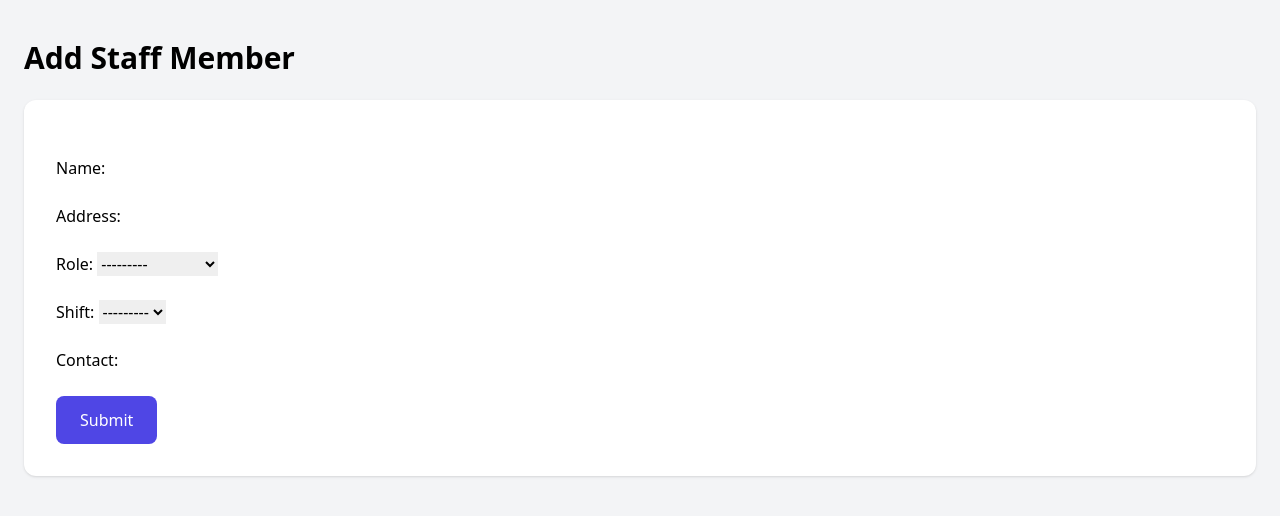
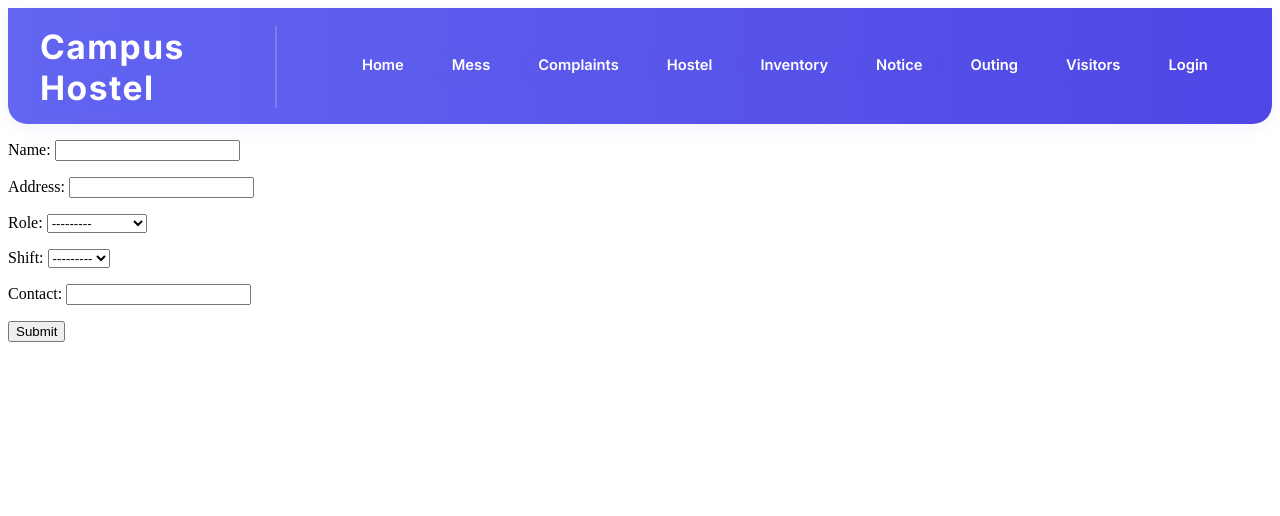
Before and after one commit to vanshikka-sharma/hostel_management_system, a Django app: page /staff/add/ in a window 1280 px wide. Shown: the top 516 px of the page. Run offline with Django 5.2, Linux system fonts and the light colour scheme; some libraries are stand-ins or nearby versions.

Commit message:
Enhance UI and functionality across multiple templates: - Update room list template to include 'Allot Room' button. - Add 'Add' button to outing requests page. - Improve parcel history layout with navigation links. - Refactor staff management template for better structure and styling. - Revamp navbar with gradient background and improved link styles.

```diff
--- a/outing/templates/outing/outing_list.html
+++ b/outing/templates/outing/outing_list.html
@@ -56,6 +56,11 @@
 </style>
 <div class="container">
     <h2>All Outing Requests</h2>
+    <div style="display:flex; justify-content:flex-end; margin-bottom:1rem;">
+        <a href="{% url 'outing_add' %}">
+            <button type="button" style="background:#4f46e5;color:#fff;padding:0.5rem 1.2rem;border:none;border-radius:0.7rem;cursor:pointer;font-weight:600;box-shadow:0 2px 6px rgba(79,70,229,0.08);">Add</button>
+        </a>
+    </div>
     {% if outings %}
         <div class="table-container">
             <table>
--- a/outing/urls.py
+++ b/outing/urls.py
@@ -4,5 +4,6 @@ from . import views
 
 urlpatterns = [
     path('apply/', views.apply_outing, name='apply_outing'),
+    path('add/', views.apply_outing, name='outing_add'),
     path('list/', views.outing_list, name='outing_list'),
 ]
--- a/staff/templates/add_members.html
+++ b/staff/templates/add_members.html
@@ -1,18 +1,10 @@
-<!DOCTYPE html>
-<html>
-<head>
-  <meta charset="UTF-8">
-  <title>Add Member</title>
-  <script src="https://cdn.tailwindcss.com"></script>
-</head>
-<body class="bg-gray-100">
+{% extends 'base.html' %}
+{% block content %}
 <div class="container mx-auto px-6 py-10">
-    <h2 class="text-3xl font-bold mb-6">Add Staff Member</h2>
   <form method="post" class="bg-white p-8 rounded-xl shadow space-y-6">
     {% csrf_token %}
     {{ form.as_p }}
     <button type="submit" class="bg-indigo-600 text-white px-6 py-3 rounded-lg hover:bg-indigo-700">Submit</button>
   </form>
 </div>
-</body>
-</html>
+{% endblock %}
--- a/templates/navbar.html
+++ b/templates/navbar.html
@@ -1,46 +1,76 @@
 <style>
 @import url('https://fonts.googleapis.com/css2?family=Inter:wght@400;500;600;700&display=swap');
 .navbar {
-    background: #4f46e5;
+    background: linear-gradient(90deg, #6366f1 0%, #4f46e5 100%);
     color: #fff;
     font-family: 'Inter', sans-serif;
-    box-shadow: 0 2px 8px rgba(0,0,0,0.05);
-    padding: 1rem 0;
+    box-shadow: 0 4px 16px rgba(99,102,241,0.08);
+    padding: 1.1rem 0 1rem 0;
+    border-bottom-left-radius: 1.2rem;
+    border-bottom-right-radius: 1.2rem;
+    backdrop-filter: blur(8px);
+    -webkit-backdrop-filter: blur(8px);
 }
 .navbar-container {
-    max-width: 1200px;
+
     margin: 0 auto;
     display: flex;
-    justify-content: space-between;
+    justify-content: flex-start;
     align-items: center;
     padding: 0 2rem;
+    gap: 2.2rem;
 }
 .navbar-title {
-    font-size: 2rem;
-    font-weight: 700;
-    letter-spacing: 1px;
+    font-size: 2.1rem;
+    font-weight: 800;
+    letter-spacing: 1.5px;
+    color: #fff;
+    text-shadow: 0 2px 12px rgba(99,102,241,0.18);
+    margin-right: 2.2rem;
+    border-right: 2px solid rgba(255,255,255,0.18);
+    padding-right: 2.2rem;
 }
 .navbar-links {
     display: flex;
-    gap: 2rem;
+    flex-wrap: nowrap;
+    gap: 1.2rem;
+    align-items: center;
+    padding-bottom: 0.2rem;
+    width: 100%;
+    white-space: nowrap;
 }
 .navbar-link {
     color: #fff;
     text-decoration: none;
-    font-weight: 500;
-    font-size: 1.1rem;
-    transition: color 0.2s;
+    font-weight: 600;
+    font-size: 0.92rem;
+    padding: 0.32rem 0.9rem;
+    border-radius: 0.7rem;
+    transition: background 0.18s, color 0.18s, transform 0.18s, box-shadow 0.18s;
+    position: relative;
+    white-space: nowrap;
+    box-shadow: 0 1px 4px rgba(99,102,241,0.08);
 }
 .navbar-link:hover {
-    color: #c7d2fe;
+    background: rgba(255,255,255,0.18);
+    color: #e0e7ff;
+    transform: scale(1.08);
+    box-shadow: 0 2px 12px rgba(99,102,241,0.18);
+    border: 1px solid #fff;
 }
 </style>
 <nav class="navbar">
     <div class="navbar-container">
         <div class="navbar-title">Campus Hostel</div>
         <div class="navbar-links">
-            <a href="#" class="navbar-link">Home</a>
+            <a href="/" class="navbar-link">Home</a>
             <a href="/Mess/" class="navbar-link">Mess</a>
+            <a href="/complaint/" class="navbar-link">Complaints</a>
+            <a href="/hostel/" class="navbar-link">Hostel</a>
+            <a href="/inventory/" class="navbar-link">Inventory</a>
+            <a href="/notice/" class="navbar-link">Notice</a>
+            <a href="/outing/list/" class="navbar-link">Outing</a>
+            <a href="/visitors/" class="navbar-link">Visitors</a>
             {% if request.user.is_authenticated %}
             <a href="/parcel/history/" class="navbar-link">Parcel</a>
             {% if not request.user.role == 'student' %}
```
Also changed, not shown: hostel/templates/room_list.html (+8 -3 lines), parcel/templates/parcel_history.html (+7 -1 lines), staff/templates/shift_members.html (+3 -11 lines), staff/templates/staff.html (+48 -22 lines). Lines whose indentation alone changed are shown as unchanged.
